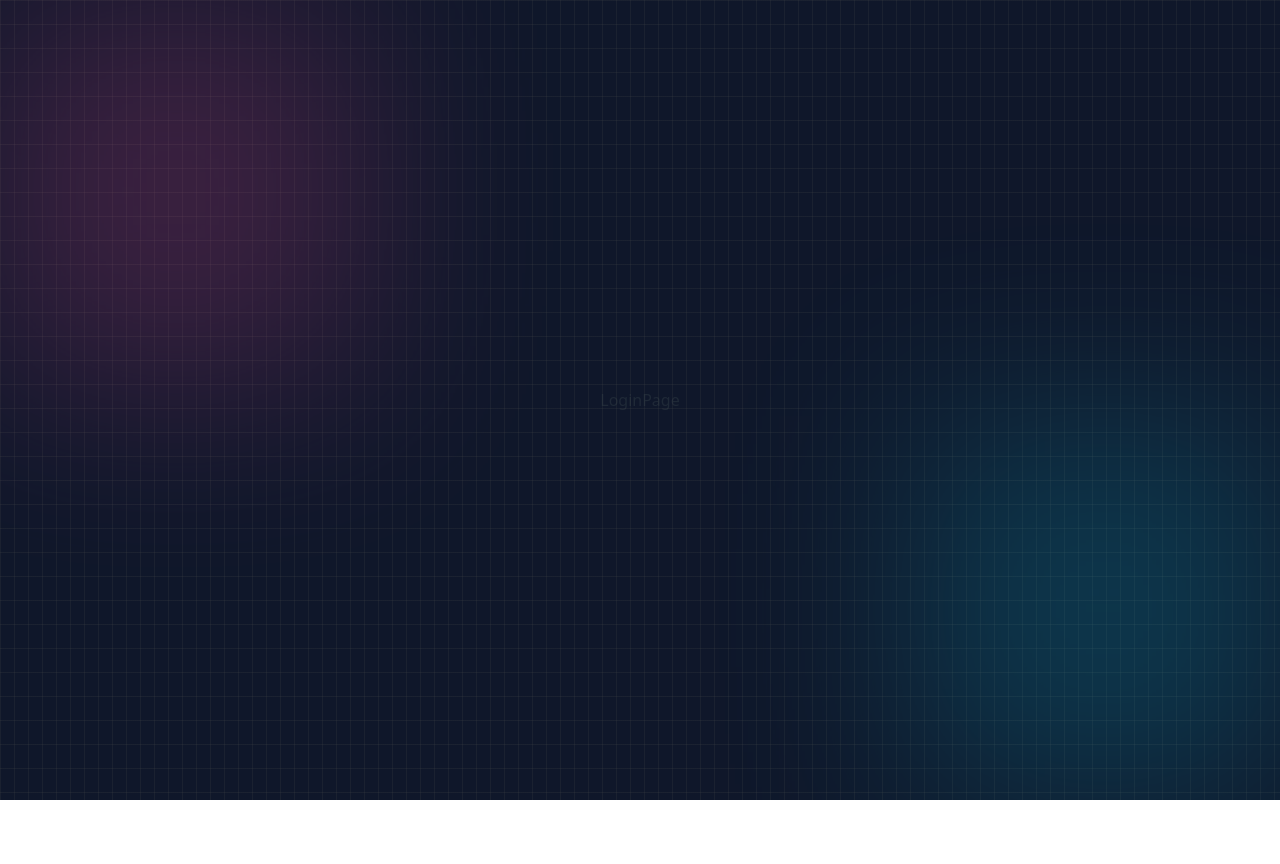
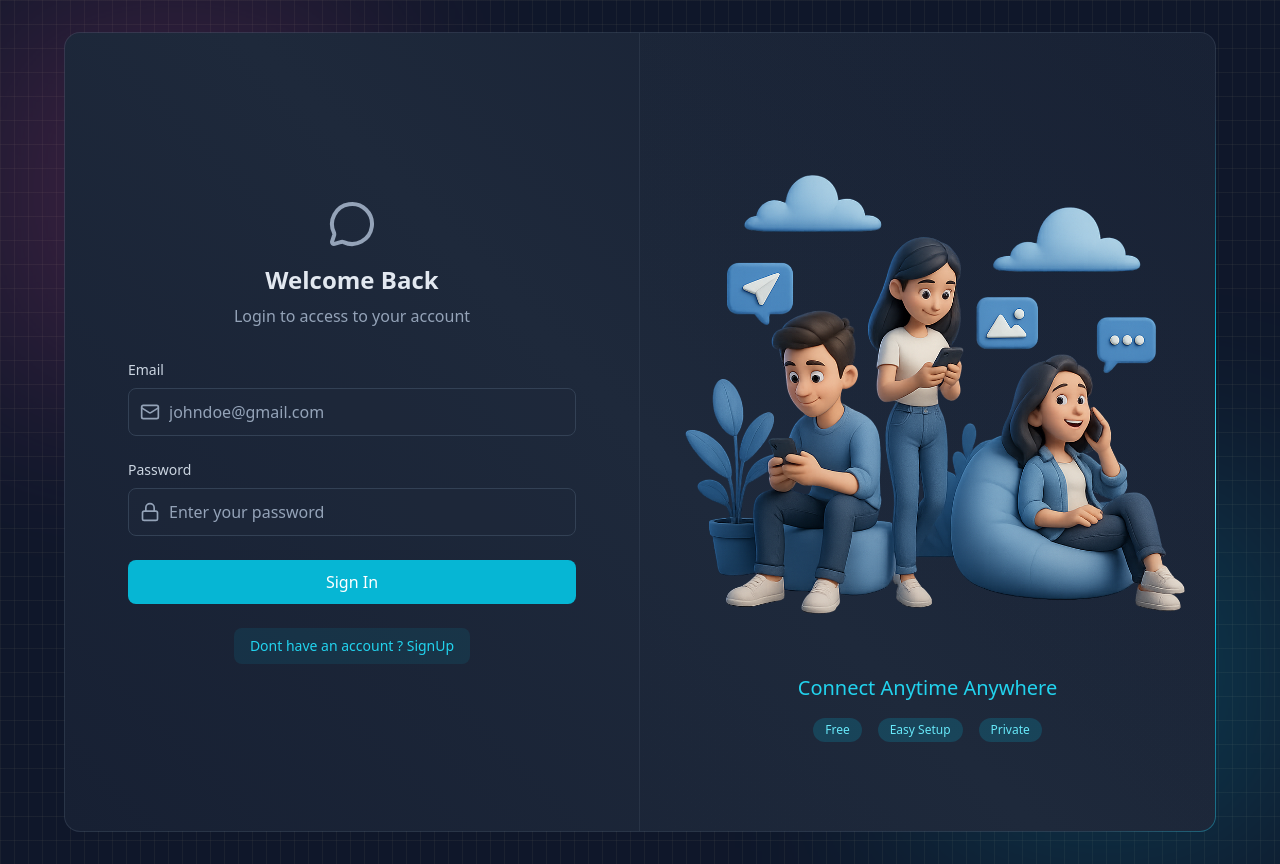
Before and after one commit to gouthameppili/chat-app, a React app in the folder frontend/: page /login in a window 1280 px wide. Before the commit the page ends 800 px from the top, so only its background shows below. Built offline with nearby package versions, Linux system fonts and the light colour scheme; no server answers; the HTML template or start-up script is replaced by a standard one.

Commit message:
login-logout implemented

```diff
--- a/frontend/src/pages/ChatPage.jsx
+++ b/frontend/src/pages/ChatPage.jsx
@@ -1,8 +1,14 @@
 import React from 'react'
+import { useAuthStore } from '../store/useAuthStore';
 
 function ChatPage() {
+
+  const {logout} = useAuthStore();
+
   return (
-    <div>ChatPage</div>
+    <div className='z-10'>ChatPage
+      <button onClick={logout}> logout </button>
+    </div>
   )
 }
 
--- a/frontend/src/pages/LoginPage.jsx
+++ b/frontend/src/pages/LoginPage.jsx
@@ -1,9 +1,113 @@
-import React from 'react'
+import React, { useState } from 'react'
+import { useAuthStore } from '../store/useAuthStore';
+import BorderAnimatedContainer from '../components/BoarderAnimatedContainer.jsx';
+import { MessageCircleIcon, LockIcon, MailIcon, LoaderIcon } from "lucide-react";
+import { Link } from "react-router";
 
 function LoginPage() {
+
+  const [formData, setFormData] = useState({ fullName: "", email: "", password: "" });
+    const { login, isLoggingIn } = useAuthStore();
+
+    const handleSubmit = (e) => {
+      e.preventDefault();
+      login(formData);
+    };
+
   return (
-    <div>LoginPage</div>
-  )
+    <div className="w-full flex items-center justify-center p-4 bg-slate-900">
+      <div className="relative w-full max-w-6xl md:h-[800px] h-[650px]">
+        <BorderAnimatedContainer>
+          <div className="w-full flex flex-col md:flex-row">
+            {/* FORM CLOUMN - LEFT SIDE */}
+            <div className="md:w-1/2 p-8 flex items-center justify-center md:border-r border-slate-600/30">
+              <div className="w-full max-w-md">
+                {/* HEADING TEXT */}
+                <div className="text-center mb-8">
+                  <MessageCircleIcon className="w-12 h-12 mx-auto text-slate-400 mb-4" />
+                  <h2 className="text-2xl font-bold text-slate-200 mb-2">Welcome Back</h2>
+                  <p className="text-slate-400">Login to access to your account</p>
+                </div>
+
+                {/* FORM */}
+                <form onSubmit={handleSubmit} className="space-y-6">
+                  {/* FULL NAME */}
+
+
+                  {/* EMAIL INPUT */}
+                  <div>
+                    <label className="auth-input-label">Email</label>
+                    <div className="relative">
+                      <MailIcon className="auth-input-icon" />
+
+                      <input
+                        type="email"
+                        value={formData.email}
+                        onChange={(e) => setFormData({ ...formData, email: e.target.value })}
+                        className="input"
+                        placeholder="johndoe@gmail.com"
+                      />
+                    </div>
+                  </div>
+
+                  {/* PASSWORD INPUT */}
+                  <div>
+                    <label className="auth-input-label">Password</label>
+                    <div className="relative">
+                      <LockIcon className="auth-input-icon" />
+
+                      <input
+                        type="password"
+                        value={formData.password}
+                        onChange={(e) => setFormData({ ...formData, password: e.target.value })}
+                        className="input"
+                        placeholder="Enter your password"
+                      />
+                    </div>
+                  </div>
+
+                  {/* SUBMIT BUTTON */}
+                  <button className="auth-btn" type="submit" disabled={isLoggingIn}>
+                    {isLoggingIn ? (
+                      <LoaderIcon className="w-full h-5 animate-spin text-center" />
+                    ) : (
+                      "Sign In"
+                    )}
+                  </button>
+                </form>
+
+                <div className="mt-6 text-center">
+                  <Link to="/signup" className="auth-link">
+                    Dont have an account ? SignUp
+                  </Link>
+                </div>
+              </div>
+            </div>
+
+            {/* FORM ILLUSTRATION - RIGHT SIDE */}
+            <div className="hidden md:w-1/2 md:flex items-center justify-center p-6 bg-gradient-to-bl from-slate-800/20 to-transparent">
+              <div>
+                <img
+                  src="/login.png"
+                  alt="People using mobile devices"
+                  className="w-full h-auto object-contain"
+                />
+                <div className="mt-6 text-center">
+                  <h3 className="text-xl font-medium text-cyan-400">Connect Anytime Anywhere </h3>
+
+                  <div className="mt-4 flex justify-center gap-4">
+                    <span className="auth-badge">Free</span>
+                    <span className="auth-badge">Easy Setup</span>
+                    <span className="auth-badge">Private</span>
+                  </div>
+                </div>
+              </div>
+            </div>
+          </div>
+        </BorderAnimatedContainer>
+      </div>
+    </div>
+  );
 }
 
 export default LoginPage
--- a/frontend/src/store/useAuthStore.js
+++ b/frontend/src/store/useAuthStore.js
@@ -6,6 +6,7 @@ export const useAuthStore = create((set) => ({
     authUser: null,
     isCheckingAuth: true,
     isSigningUp: false,
+    isLoggingIn: false,
 
     checkAuth: async () => {
         try {
@@ -34,4 +35,30 @@ export const useAuthStore = create((set) => ({
         set({ isSigningUp: false });
         }
     },
+
+    login: async (data) => {
+        set({ isLoggingIn: true });
+        try {
+        const res = await axiosInstance.post("/auth/login", data);
+        set({ authUser: res.data });
+
+        toast.success("Account Loggged In successfully!");
+        // get().connectSocket();
+        } catch (error) {
+        toast.error(error.response.data.message);
+        } finally {
+        set({ isLoggingIn: false });
+        }
+    },
+
+    logout: async (data) => {
+        try {
+            await axiosInstance.post("/auth/logout");
+            set({ authUser: null});
+            toast.success("Logged out successfully")
+        } catch (error) {
+            toast.error("error logging out");
+            console.log("logout error:", error);
+        }
+    }
 }));
```
